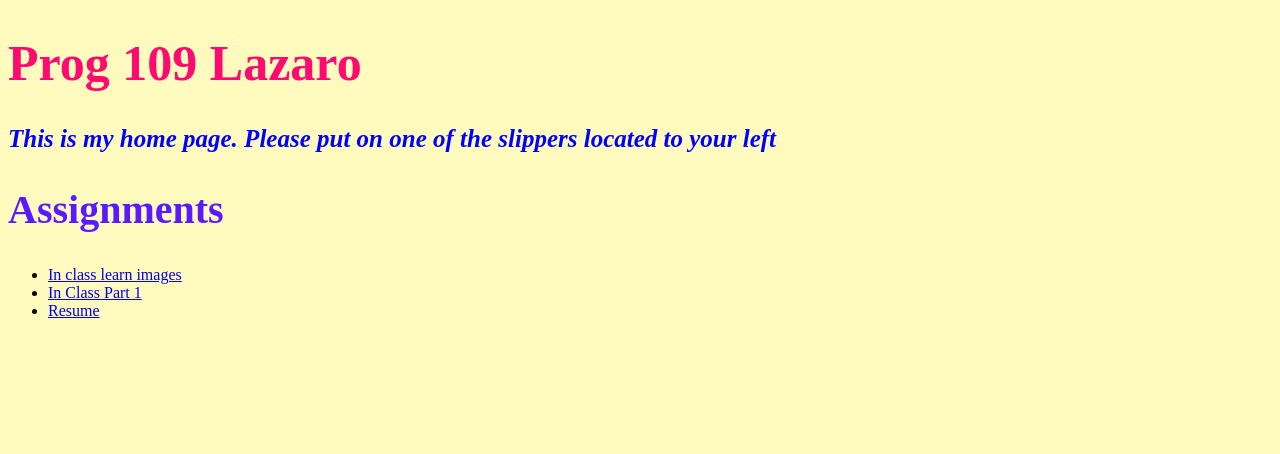
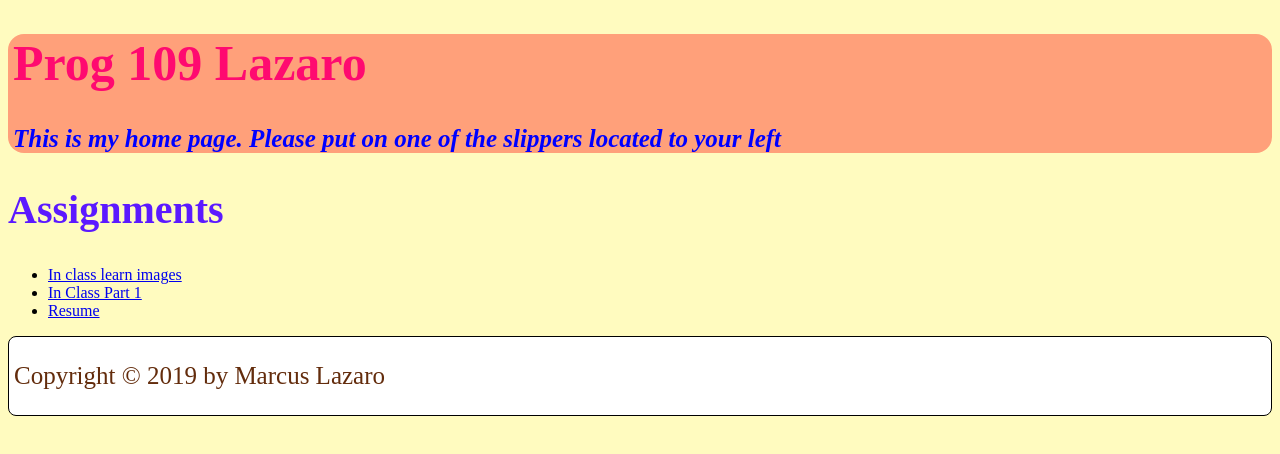
Before and after one commit to lazarom37/lazarom37_PROG109, a plain HTML site: page index.html in a window 1280 px wide. Drawn offline with Linux system fonts and the light colour scheme.

Commit message:
end of class

```diff
--- a/index.html
+++ b/index.html
@@ -21,5 +21,9 @@
             <li><a href="resume.html">Resume</a></li>
         </ul>
     </main>
+
+    <footer>
+        <p>Copyright &copy; 2019 by Marcus Lazaro</p>
+    </footer>
 </body>
 </html>
--- a/styles/style.css
+++ b/styles/style.css
@@ -13,14 +13,23 @@ h2{
     color: #5b19ff;
     font-size: 40px;
 }
-.red-heading{
-    color: red;
+header{
+    background-color: lightsalmon;
+    padding-left: 5px;
+    border-radius: 16px;
 }
 header p{
     font-weight: bold;
     font-style: italic;
     color: blue;
 }
-#new-font{
-    font-family: fantasy, cursive, serif;
+
+footer{
+    background-color: white;
+    border: black solid thin;
+    padding-left: 5px;
+    border-radius: 8px;
 }
+.red-heading{
+    color: red;
+}
```
